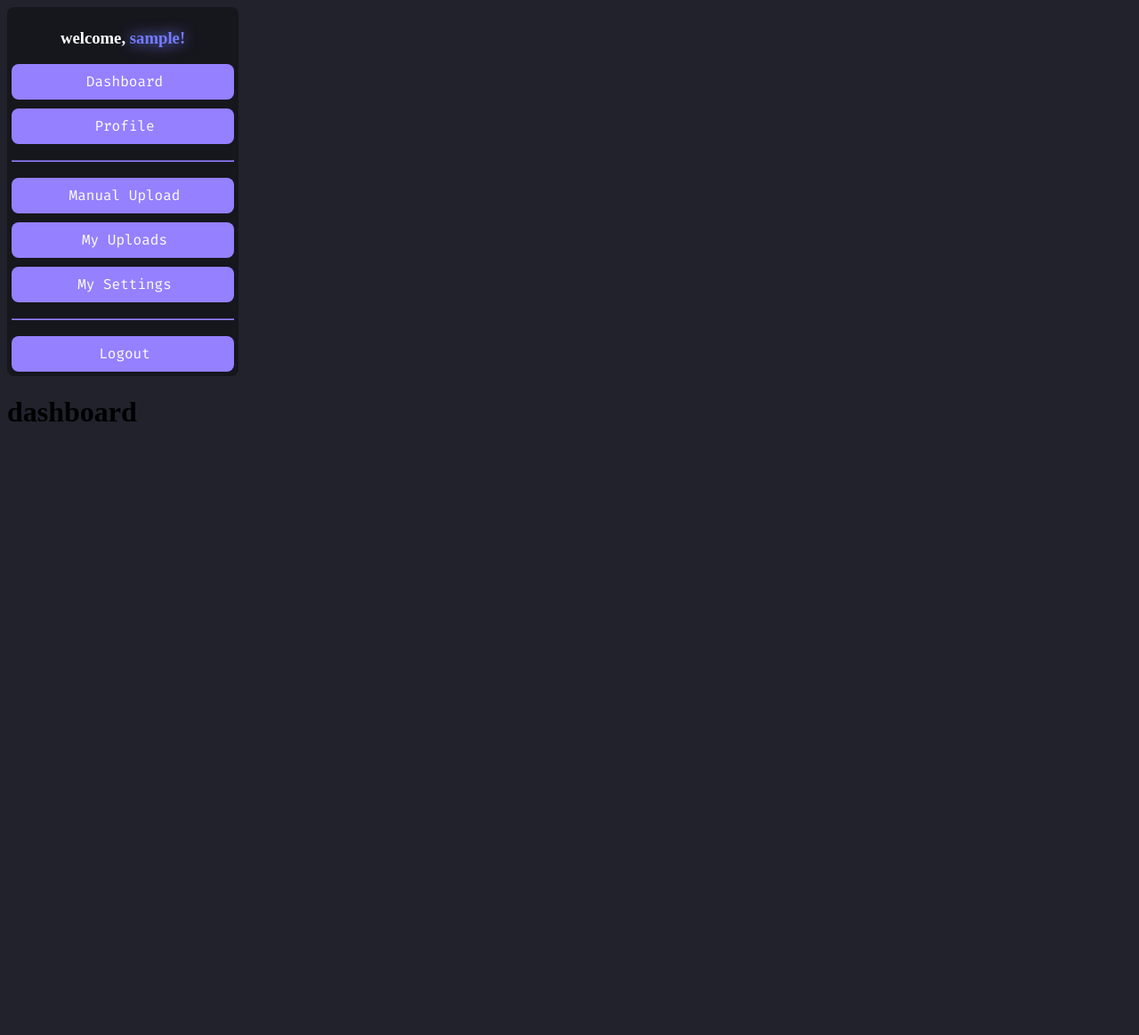
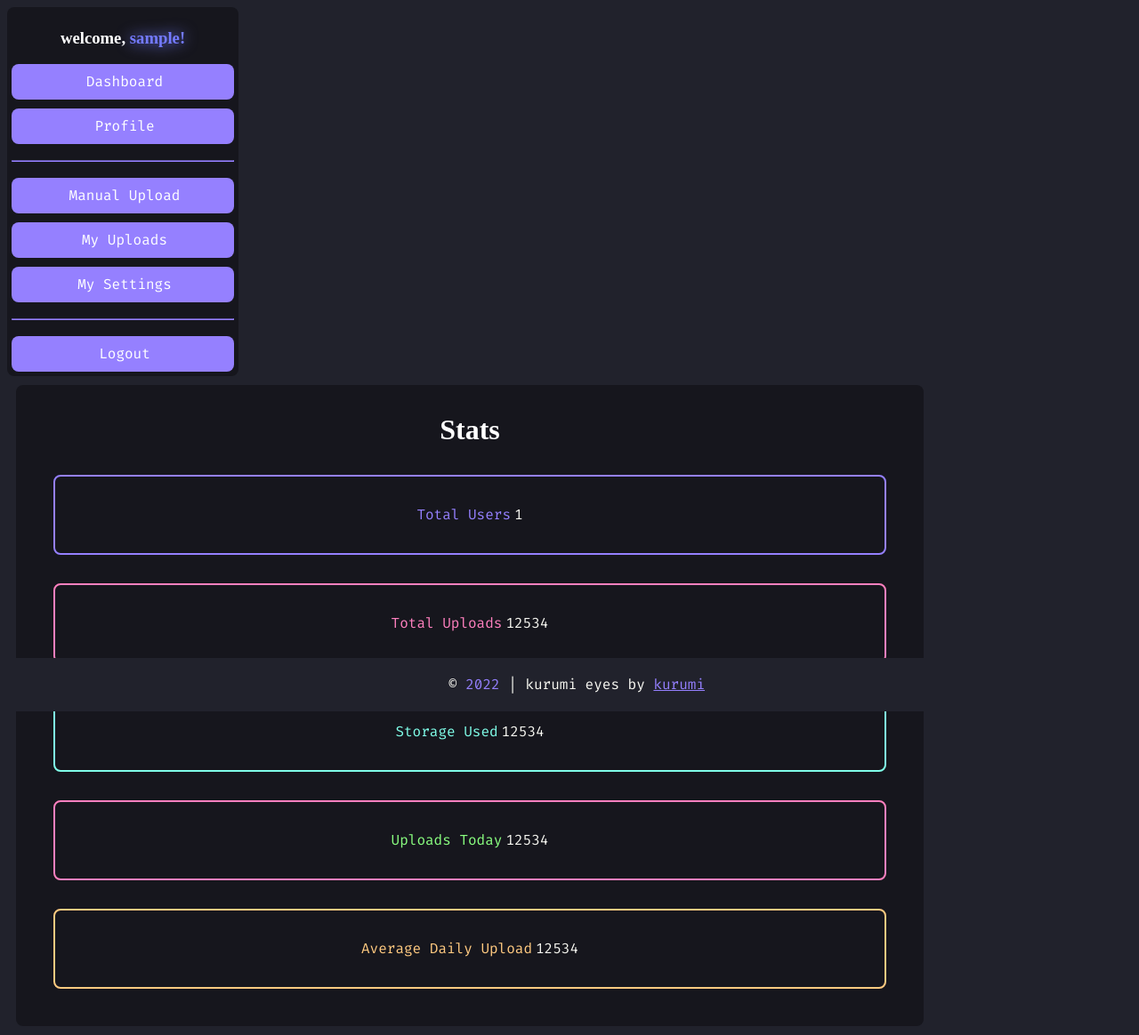
Before and after one commit to kurumi-app/kurumi-eyes, a Django app: page /dashboard/ in a window 1280 px wide. Shown: the whole page at 89% size. Before the commit the page ends 474 px from the top, so only its background shows below. Run offline with Django 4.2, Linux system fonts and the light colour scheme; the visitor is signed in with stand-in values (Sample User, id 1); data comes from the database, SQL or seed files in the repository; some libraries are stand-ins or nearby versions.

Commit message:
Feat/Refactor: Dashboard

```diff
--- a/templates/pages/dashboard.html
+++ b/templates/pages/dashboard.html
@@ -3,11 +3,79 @@
 {% block content %}
 
 <div class="dashboard-wrapper">
-    {% include 'partials/sidenav.html' %}
-    <div class="main-dash">
-        <h1>dashboard</h1>
+  <div class="sidenav-comp">{% include 'partials/sidenav.html' %}</div>
+
+  <div class="profile2">
+    <div class="card">
+      <div class="card-content">
+        <h1>Stats</h1>
+        <div class="stats">
+          <div
+            variant="subtle"
+            class="drac-box drac-card drac-card-subtle drac-border-purple drac-bg-pink drac-p-md drac-m-md"
+          >
+            <span class="drac-text drac-line-height drac-text-purple"
+              >Total Users</span
+            >
+            <span class="drac-text drac-line-height drac-text-white">{{ users }}</span>
+          </div>
+
+          <div
+            variant="subtle"
+            class="drac-box drac-card drac-card-subtle drac-border-pink drac-bg-pink drac-p-md drac-m-md"
+          >
+            <span class="drac-text drac-line-height drac-text-pink"
+              >Total Uploads</span
+            >
+            <span class="drac-text drac-line-height drac-text-white"
+              >12534</span
+            >
+          </div>
+
+          <div
+            variant="subtle"
+            class="drac-box drac-card drac-card-subtle drac-border-cyan drac-bg-pink drac-p-md drac-m-md"
+          >
+            <span class="drac-text drac-line-height drac-text-cyan"
+              >Storage Used</span
+            >
+            <span class="drac-text drac-line-height drac-text-white"
+              >12534
+            </span>
+          </div>
+
+        </div>
+
+        <div class="stats">
+                                <div
+            variant="subtle"
+            class="drac-box drac-card drac-card-subtle drac-border-pink drac-bg-green drac-p-md drac-m-md"
+          >
+            <span class="drac-text drac-line-height drac-text-green"
+              >Uploads Today</span
+            >
+            <span class="drac-text drac-line-height drac-text-white"
+              >12534</span
+            >
+          </div>
+
+                              <div
+            variant="subtle"
+            class="drac-box drac-card drac-card-subtle drac-border-orange drac-bg-pink drac-p-md drac-m-md"
+          >
+            <span class="drac-text drac-line-height drac-text-orange"
+              >Average Daily Upload</span
+            >
+            <span class="drac-text drac-line-height drac-text-white"
+              >12534</span
+            >
+          </div>
+        </div>
+      </div>
     </div>
+
+  </div>
+    {% include 'partials/footer.html' %}
+
+  {% endblock content %}
 </div>
-
-
-{% endblock content %}
--- a/uploads/views.py
+++ b/uploads/views.py
@@ -1,9 +1,17 @@
-import re
 from django.shortcuts import render
 from django.http import HttpResponse
+from django.contrib.auth.decorators import login_required
+from django.contrib.auth import get_user_model
 # Create your views here.
+
+login_url = 'login'
+
 def home(request):
     return render(request, 'pages/home.html')
 
+@login_required(login_url=login_url)
 def dashboard(request):
-    return render(request, 'pages/dashboard.html')
+    context = {
+        'users': get_user_model().objects.count(),
+    }
+    return render(request, 'pages/dashboard.html', context)
```
